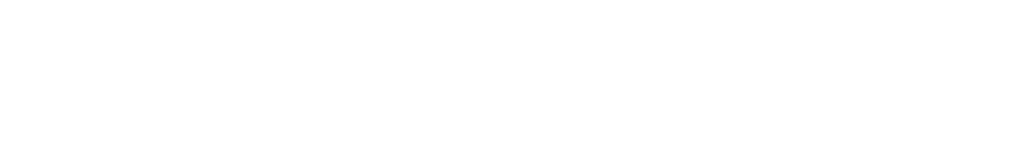
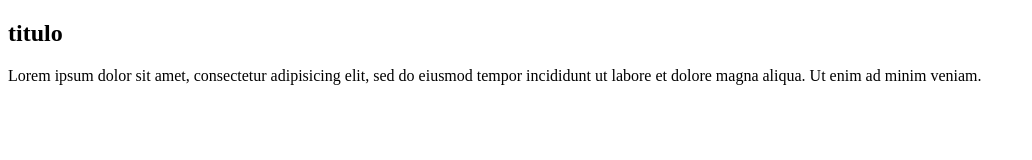
Before and after one commit to davidHuayhua/pru-git, a plain HTML site: page contactanos.html in a window 1280 px wide. Shown: the whole page, without its empty margins (0-1032 px from the left). Drawn offline with Linux system fonts and the light colour scheme.

Commit message:
se agrego section a contactanos.html

```diff
--- a/contactanos.html
+++ b/contactanos.html
@@ -5,6 +5,10 @@
 	<title>contactanos</title>
 </head>
 <body>
-
+	<section>
+		<h2>titulo</h2>
+		<p>Lorem ipsum dolor sit amet, consectetur adipisicing elit, sed do eiusmod
+		tempor incididunt ut labore et dolore magna aliqua. Ut enim ad minim veniam.</p>
+	</section>
 </body>
 </html>
```
